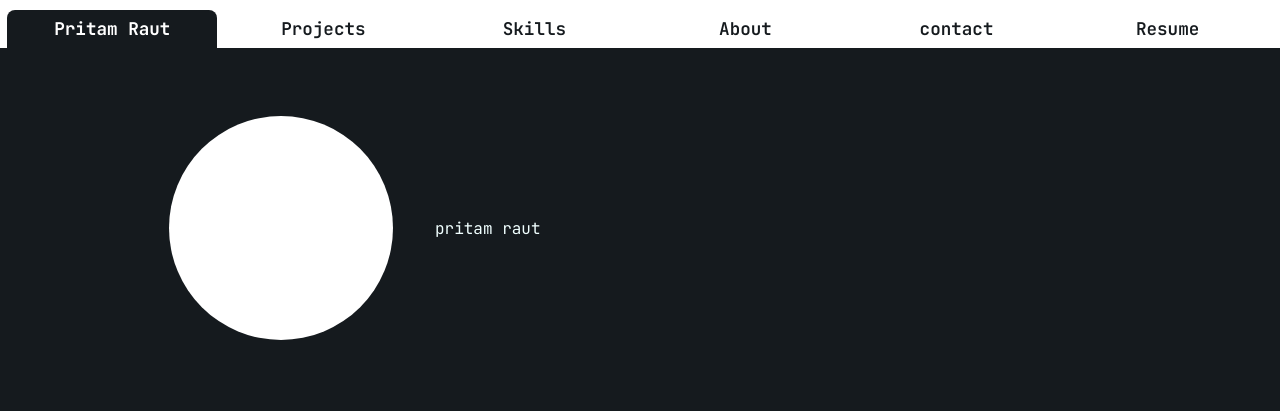
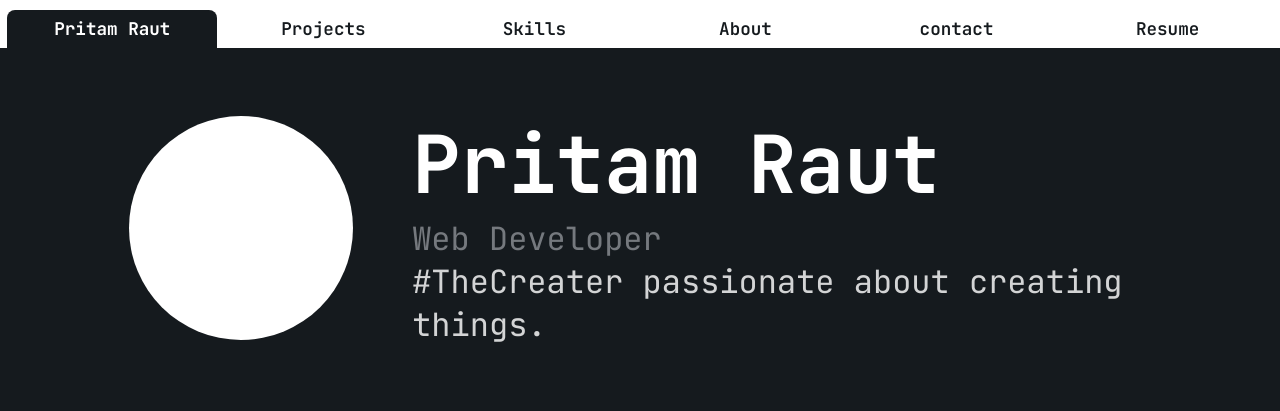
Before and after one commit to pritam-raut/my-portfolio, a plain HTML site: page index.html in a window 1280 px wide. Drawn offline with Linux system fonts and the light colour scheme.

Commit message:
profile text done

```diff
--- a/index.html
+++ b/index.html
@@ -28,7 +28,11 @@
                         <div class="pfp-box">
                             <div class="pfp"></div>
                         </div>
-                        <div class="profile-text">pritam raut</div>
+                        <div class="profile-text">
+                            <h1>Pritam Raut</h1>
+                            <h2>Web Developer</h2>
+                            <h3>#TheCreater passionate about creating things.</h3>
+                        </div>
                     </div>
                 </div>
             </div>
--- a/style.css
+++ b/style.css
@@ -95,7 +95,7 @@ align-items: end;
     display: flex;
     align-items: center;
     height: 50%;
-    width: 90%;
+    width: 100%;
 }
 
 .pfp-box{
@@ -118,6 +118,24 @@ align-items: end;
     width: 70%;
      /* border: 0.1px solid white; */
      display: flex;
-     align-items: center;
-     justify-content: flex-start;
+     flex-direction: column;
+     justify-content: center;
 }
+
+.profile-text h1{
+    font-size: 5rem;
+    font-weight: 700;
+    color: rgb(255, 255, 255);
+}
+
+.profile-text h2{
+    font-size: 2rem;
+    font-weight: 400;
+    color: #75797e;
+}
+
+.profile-text h3{
+    font-size: 2rem;
+    font-weight: 400;
+    color: #d3d4d5;
+}
```
